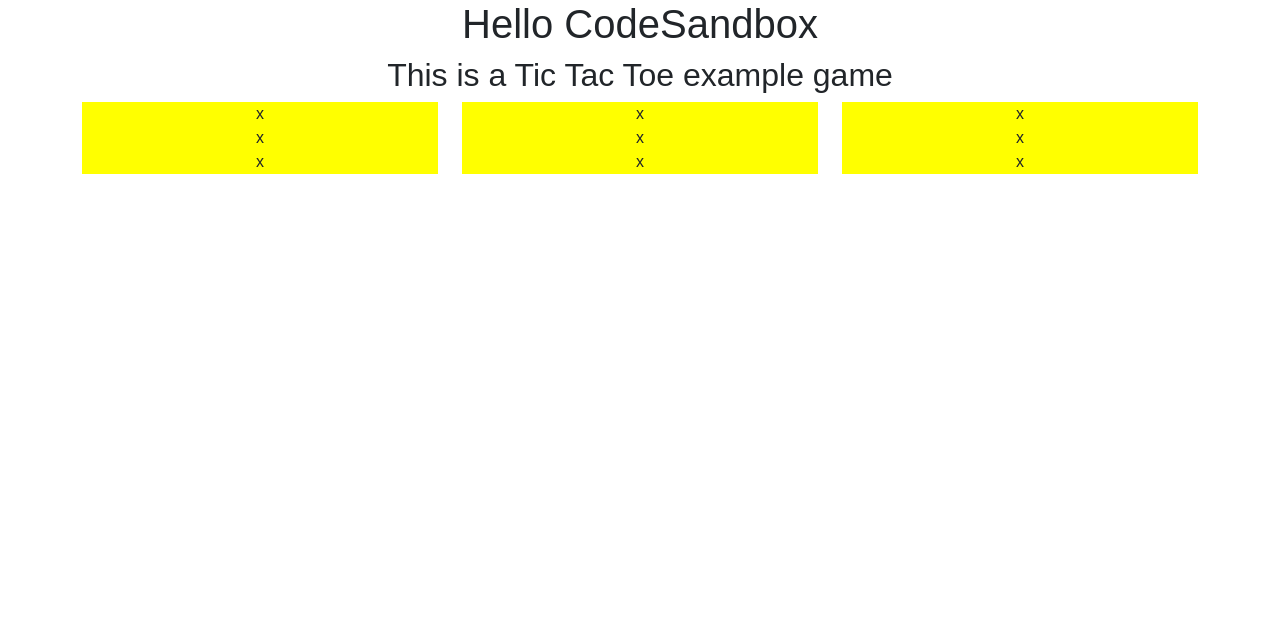
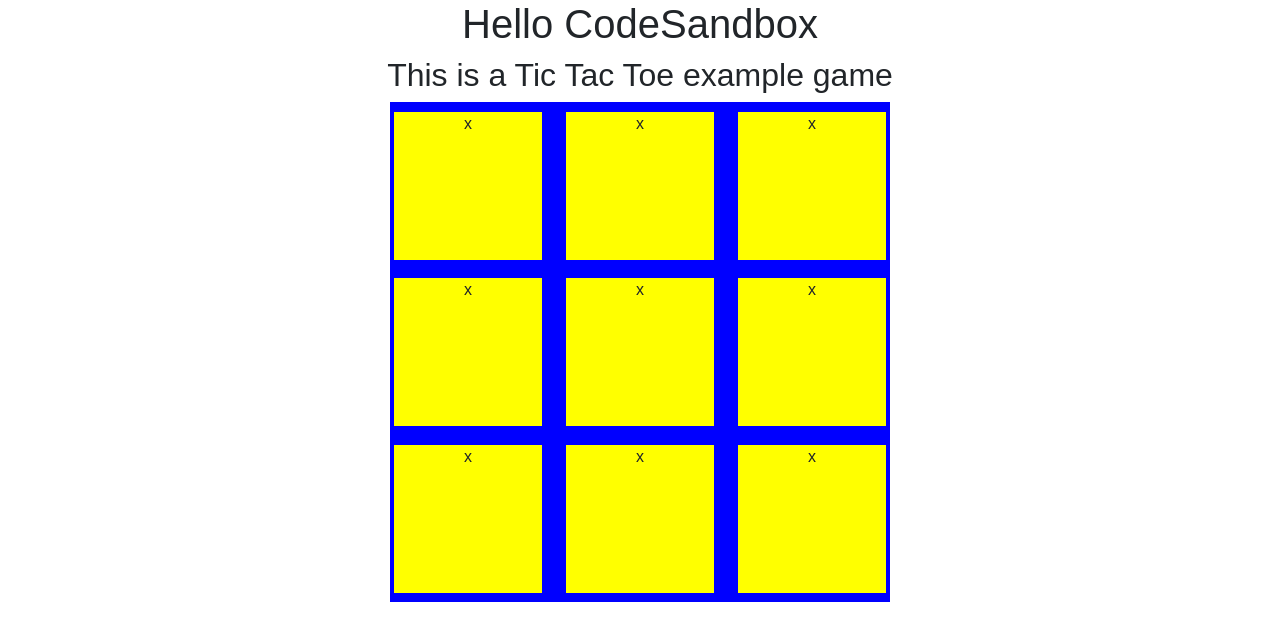
Before and after one commit to DJHolmes97/react-tic-tac-toe-game, a React (Create React App) app: page / in a window 1280 px wide. Shown: the top 640 px of the page. Built offline with nearby package versions, Linux system fonts and the light colour scheme.

Commit message:
Created board initial setup

```diff
--- a/src/components/Board.styles.ts
+++ b/src/components/Board.styles.ts
@@ -1,5 +1,21 @@
 import styled from 'styled-components'
+import { Container, Row } from 'react-bootstrap'
 
 export const Square = styled.div`
 	background-color: yellow;
+	aspect-ratio: 1 / 1;
+	width: 100%;
 `
+
+export const BoardRow = styled(Row)`
+	height: calc(100% / 3);
+	align-items: center;
+`
+
+export const BoardContainer = styled(Container)`
+	max-width: 500px;
+	min-width: 250px;
+	aspect-ratio: 1 / 1;
+	background-color: blue;
+	--bs-gutter-x: 0.5rem;
+`
--- a/src/components/Board.tsx
+++ b/src/components/Board.tsx
@@ -1,4 +1,4 @@
-import { Col, Container, Row } from 'react-bootstrap'
+import { Col } from 'react-bootstrap'
 import * as Styled from './Board.styles'
 
 const Square = () => {
@@ -7,8 +7,8 @@
 
 const Board = () => {
 	return (
-		<Container>
-			<Row>
+		<Styled.BoardContainer>
+			<Styled.BoardRow>
 				<Col xs={4}>
 					<Square />
 				</Col>
@@ -18,8 +18,8 @@
 				<Col xs={4}>
 					<Square />
 				</Col>
-			</Row>
-			<Row>
+			</Styled.BoardRow>
+			<Styled.BoardRow>
 				<Col xs={4}>
 					<Square />
 				</Col>
@@ -29,8 +29,8 @@
 				<Col xs={4}>
 					<Square />
 				</Col>
-			</Row>
-			<Row>
+			</Styled.BoardRow>
+			<Styled.BoardRow>
 				<Col xs={4}>
 					<Square />
 				</Col>
@@ -40,8 +40,8 @@
 				<Col xs={4}>
 					<Square />
 				</Col>
-			</Row>
-		</Container>
+			</Styled.BoardRow>
+		</Styled.BoardContainer>
 	)
 }
 
```
